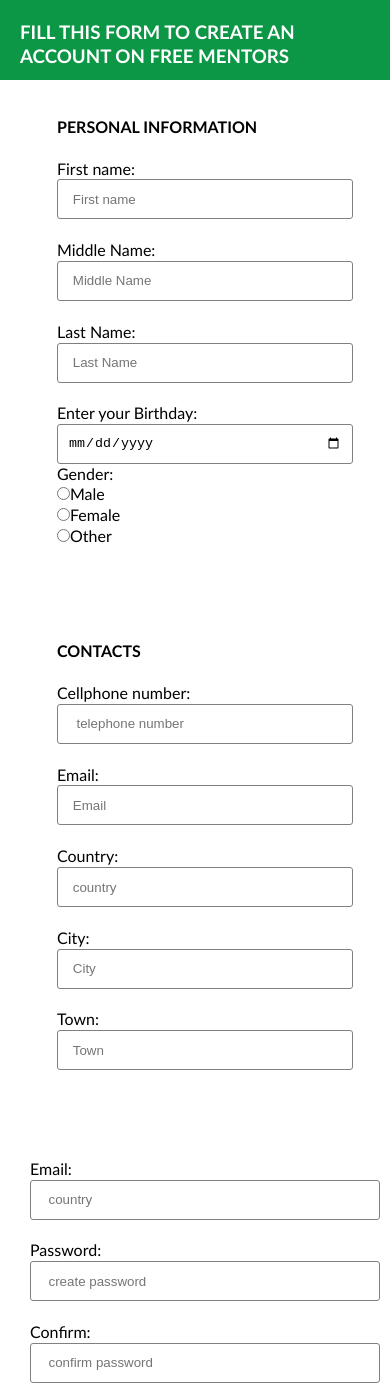
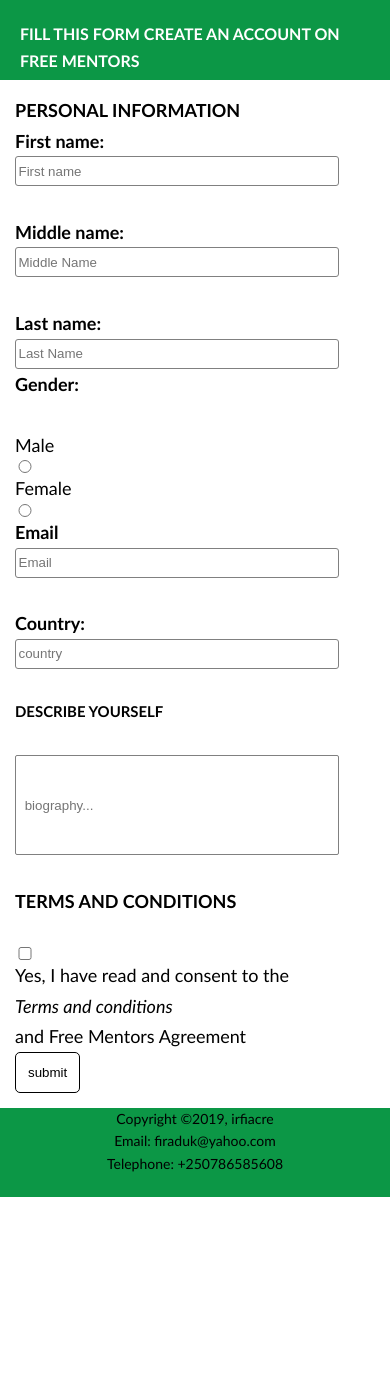
Before and after one commit to irfiacre/Free_Mentors, a plain HTML site: page UI/html/signup.html in a window 390 px wide. Shown: the top 1386 px of the page. After the commit the page ends 1197 px from the top, so only its background shows below. Drawn offline with Linux system fonts and the light colour scheme.

Commit message:
bug(fixing): fixing bugs on pages - fixing bugs on signUp page - fixing bugs on viewMentors page - fixing bugs on ViewMentor page
[finishes #168172759]

```diff
--- a/UI/css/signup.css
+++ b/UI/css/signup.css
@@ -1,82 +1,91 @@
-
 *{
     margin: 0;
     padding: 0;
     box-sizing: border-box;
 }
-a{
-	color: white;
-	text-decoration: none;
-}
-
 :root {
 	--primary: rgb(12, 151, 70);
 	--dark: #ECF0F1;
-	--light: rgb(228, 225, 225);
-  }
-  html {
-   box-sizing: border-box;
-   font-family:  Calibri;
+	--light: white;
   }
 
-  footer{
+body{
+	font-family: Calibri ;
+	background-color: var(--light);
+	line-height: 1.7;
+	font-size: 16px;
+}
+footer{
     display: block;
     text-align: center;
     line-height: 1.6;
     background-color: var(--primary);
     bottom: 0;
 }
-
 h3{
+	text-align: left;
+   	padding-left: 40px;
 	padding: 20px;
 	background-color: var(--primary);
 	height: 80px;
 	color: white;
-	width: 100%;
 }
 
-.signUpContainer{
+a{
+	color: black;
+	text-decoration: none;
+}
+
+.form{
 	display: grid;
-	grid-gap: 10px;
-	grid-template-columns: 1fr;
-	align-items: center;
+	grid-gap: 0px;
+	grid-template-areas:
+	'picture info';
+}
+
+ .info{
+	grid-area: info;
+	display: flex;
+	flex-direction: column;
+	background-color: var(--light);
+	width: 400px;
+	font-size: 18px;
+	padding: 10px;
 
 }
 
-.form{
-	padding-left:20px;
-	align-items: center;
+
+.picture{
+	grid-area: picture;
+	background-image: url('../assets/others6.jpg');
+	background-size: cover;
+  	background-position: left;
+	width: 100%;
+	padding: 20px;
 }
 
-.profile{
-	grid-area: profile;
-	padding: 10px;
-	width: 100%;
+.picture h2{
+		color: var(--primary);
+		font-family: Century Gothic;
+		font-size: 44px;
+		letter-spacing: 2px;
+
 }
 
-.address{
-	grid-area: address;
-	padding: 10px;
-	width: 100%;
-}
-.Bio{
-	padding: 10px;
-	width: 100%
-}
+.picture h6{
+	color: var(--light);
+	font-size: 18px;
+	letter-spacing: 2px;
 
-.credentials{
-	padding: 10px;
-	width: 100%;
 }
 
 
-
-.fillbox{
+.fillbox {
+	width: 90%;
 	border: 1px solid grey;
 	border-radius: 3px;
-	padding: 15px;
+	padding: 2.5px;
 	background-color: white;
-	width: 30%;
 	height: 30px;
 }
 
@@ -84,22 +93,9 @@ h3{
 	 padding: 3px;
      border: 2px solid black;
 }
-/* .gender{
 
-} */
-#birthday {
-	border: 1px solid grey;
-	border-radius: 3px;
-	padding: 10px;
-	background-color: white;
-	/* width: 155px; */
-	height: 30%;
-}
-
-
-.terms a{
-	text-decoration: blue;
-
+ .small{
+	 width: 20px;
  }
 
 .submitt {
@@ -112,7 +108,6 @@ h3{
     display: inline;
 }
 .submitt:hover{
-	padding: 14px;
     background-color: green;
     color: white;
 
@@ -124,110 +119,40 @@ h3{
     padding-left: 5px;
     padding-right: 5px;
     background-color: white;
-	width: 50%;
+	width: 90%;
 	height: 100px;
     word-break: break-all;
 
 }
-a{
-	color: black;
-	text-decoration: none;
+
+@media(max-width:700px){
+body{
+	font-size: 14px;
+}
+h3{
+	font-size: 16px;
 }
 
-@media(max-width: 400px){
-
-.signUpContainer{
-	width: 100%;
+.form{
 	display: grid;
 	grid-gap: 0px;
-	grid-template-columns: 1fr;
-	align-items: center;
-	line-height: 1.3;
+	grid-template-areas:
+	'info';
+}
+
+ .info{
+	grid-area: info;
+	display: flex;
+	flex-direction: column;
+	background-color: var(--light);
+	width: 100%;
+	font-size: 18px;
+	padding: 15px;
 
 }
 
-.form{
-	/* display: grid;
-	grid-gap: 10px;
-    grid-template-areas:
-     'profile address'; */
-	padding-left:20px;
-	align-items: center;
-}
-
-.profile{
-	grid-area: profile;
-	padding: 10%;
-	width: 100%;
-}
-
-.address{
-	grid-area: address;
-	padding: 10%;
-	width: 100%;
-}
-.Bio{
-	padding: 10%;
-	width: 100%
-}
-
-
-
-.fillbox{
-	border: 1px solid grey;
-	border-radius: 3px;
-	padding: 5%;
-	background-color: white;
-	width: 100%;
-	height: 40px;
-}
-
-.fillbox:hover{
-	 padding: 7px;
-     border: 2px solid black;
-}
-
-#birthday {
-	border: 1px solid grey;
-	border-radius: 3px;
-	padding: 10px;
-	width: 100%;
-	background-color: white;
-	/* width: 155px; */
-	height: 30%;
-}
-
-
-.terms a{
-	text-decoration: blue;
-
- }
-
-.submitt {
-    padding: 12px;
-	border: 1px solid black;
-	border-radius: 5px;
-	background-color: white;
-    cursor: pointer;
-    color: black;
-    display: inline;
-}
-.submitt:hover{
-	padding: 14px;
-    background-color: green;
-    color: white;
+.picture{
+		display: none;
+	}
 
 }
-
-.biography{
-	border: 1px solid grey;
-	border-radius: 2px;
-    padding-left: 5px;
-    padding-right: 5px;
-    background-color: white;
-	width: 100%;
-	height: 100px;
-    word-break: break-all;
-
-}
-}
--- a/UI/html/signup.html
+++ b/UI/html/signup.html
@@ -5,63 +5,43 @@
 	<link rel="stylesheet" type="text/css" href="../css/signup.css">
 </head>
 <body>
-	<div class="signUpContainer">
-<h3><b>FILL THIS FORM TO CREATE AN ACCOUNT ON FREE MENTORS</b></h3>
 
+<h3><b>FILL THIS FORM CREATE AN ACCOUNT ON FREE MENTORS</b></h3>
 
 <div class="form">
 
-<form method="post">
-	<div class="profile">
-				<h4>PERSONAL INFORMATION</h4><br>
-				<p>First name: <br> <input type="textbox" class="fillbox" name="fill1" placeholder="First name"></p> <br>
-				<p>Middle Name: <br><input type="textbox" class="fillbox"  name="fill2" placeholder="Middle Name"></p> <br>
-				<p>Last Name: <br><input type="textbox" class="fillbox" name="fill3" placeholder="Last Name"></p><br>
-				<p>Enter your Birthday: <br><input type="date" id="birthday"></p>
+	<div class="picture">
+		<h2>FREE MENTORS</h2>
+		<h6>Free Mentors is a social initiative where accomplished professionals
+		   become role models to young people to provide free mentorship sessions.</h6>
+	</div>
 
-			<div class="gender">
-				<p>Gender:</p>
-				<input type="radio" name="gender" class="gendertype" value="Male">Male<br>
-				<input type="radio" name="gender" class="gendertype" value="Female">Female<br>
-				<input type="radio" name="gender" class="gendertype" value="other">Other
-			</div><br>
+<div class="info">
+
+		<h4>PERSONAL INFORMATION</h4>
+		<label for="firstname:"><b>First name:</b></label> <input type="textbox" class="fillbox" name="fill1" placeholder="First name"> <br>
+		<label for="mirstname:"><b>Middle name:</b></label> <input type="textbox" class="fillbox"  name="fill2" placeholder="Middle Name"> <br>
+		<label for="lirstname:"><b>Last name:</b></label> <input type="textbox" class="fillbox" name="fill3" placeholder="Last Name">
 
 
-	</div>
-	<div class="address">
+      	<label for="gender:"><b>Gender:</b></label> <br>
+      	Male<input type="radio" name="gender" class="small" value="Male">
+      	Female<input type="radio" name="gender" class="small" value="Female">
 
-		<h4>CONTACTS</h4> <br>
-		<p>Cellphone number:<br><input type="textbox" class="fillbox" name="contact" placeholder=" telephone number"></p><br>
-		<p>Email: <br><input type="textbox" class="fillbox" name="contact" placeholder="Email"></p><br>
-        <p>Country: <br><input type="textbox" class="fillbox" name="contact" placeholder ="country"></p> <br>
-        <p>City: <br> <input type="textbox" class="fillbox" name="contact" placeholder ="City"></p> <br>
-		<p>Town: <br> <input type="textbox" class="fillbox" name="contact" placeholder ="Town"></p> <br>
+		<label for="email"><b>Email</b></label>
+		<input type="textbox" class="fillbox" name="contact" placeholder="Email"><br>
+        <label for="country:"><b>Country:</b></label> <input type="textbox" class="fillbox" name="contact" placeholder ="country"> <br>
 
-	</div><br>
+		<h5>DESCRIBE YOURSELF</h5> <br>
+		<input type="textbox" class="biography"  name="biography" placeholder=" biography..."><br>
 
-	<div class="credentials">
-			<p>Email: <br><input type="textbox" class="fillbox" name="contact" placeholder ="country"></p> <br>
-			<p>Password: <br> <input type="password" class="fillbox" name="contact" placeholder ="create password"></p> <br>
-			<p>Confirm: <br> <input type="password" class="fillbox" name="contact" placeholder ="confirm password"></p> <br>
-	</div>
-
-	<div class="Bio">
-		<h5>DESCRIBE YOURSELF</h5> <br>
-		<input type="textbox" class="biography"  name="biography" placeholder=" Bio..."><br>
-	</div><br>
-
-
-	<div class="termsAndConditions">
 			<h4>TERMS AND CONDITIONS</h4> <br>
-			<p><input type="checkbox" class="terms" name="checkbox">Yes, I have read and consent to the
-				<a href="termsAndConditions.html"> <i> Terms and conditions </i></a>, and Free Mentors Agreement </p> <br>
-			<p><a href="/UI/html/ViewMentors.html"><input type="button" class="submitt" name="submit" value="submit"></a></p>
-	</div>
-</form>
-
+			<input type="checkbox" class="small" name="checkbox">Yes, I have read and consent to the
+				<a href="termsAndConditions.html"> <i> Terms and conditions </i></a>and Free Mentors Agreement  <br>
+			<a href="../html/ViewMentors.html"><input type="button" class="submitt" name="submit" value="submit"></a>
 </div>
-
-<div> <br>
+</div>
+<div>
 	<footer>
 		<p>Copyright &copy;2019, irfiacre</p>
 		<p>Email: <a href="mailto:firaduk@yahoo.com">firaduk@yahoo.com</a></p>
```
Also changed, not shown: UI/html/ViewMentor.html (+2 -2 lines), UI/html/ViewMentors.html (+1 -1 lines).
